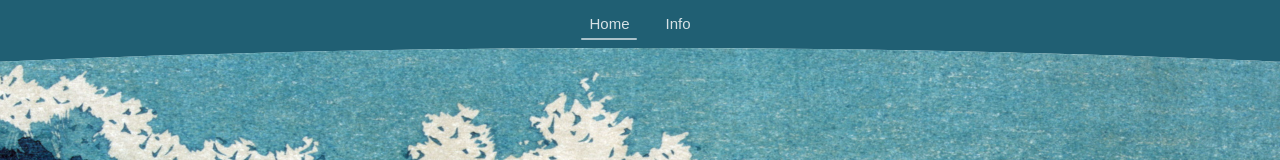
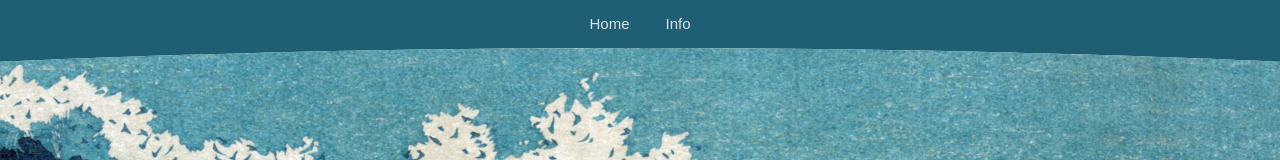
Before and after one commit to Heroor/new-blog, a Vue app: page /#/article/2 in a window 1280 px wide. Shown: the top 160 px of the page. Built offline with nearby package versions, Linux system fonts and the light colour scheme.

Commit message:
fix: 修正导航下划线高亮问题

```diff
--- a/src/components/Nav.vue
+++ b/src/components/Nav.vue
@@ -44,7 +44,7 @@
         padding 0 8px
         text-decoration none
         color #d7e2e6
-        &.router-link-active::after
+        &.router-link-exact-active::after
           width 100%
           border-radius 1px
         &.underline::after
```
